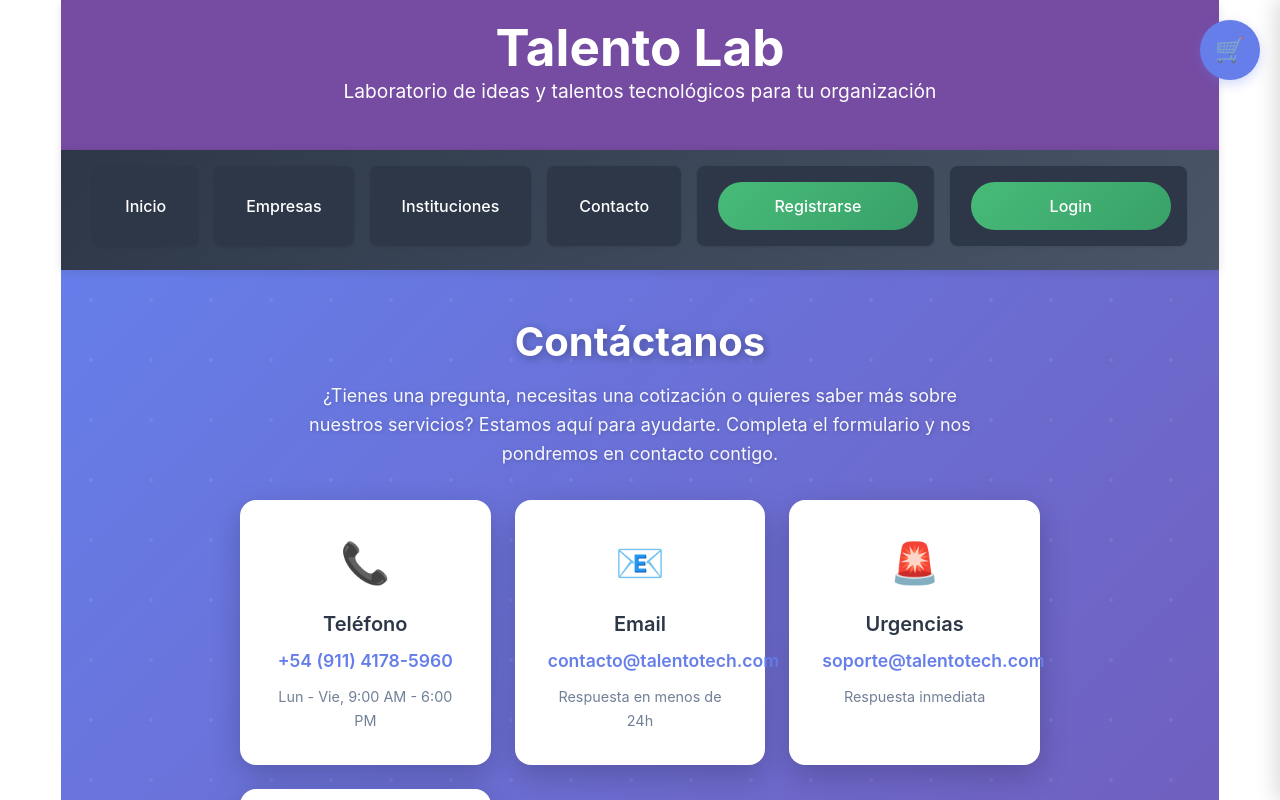
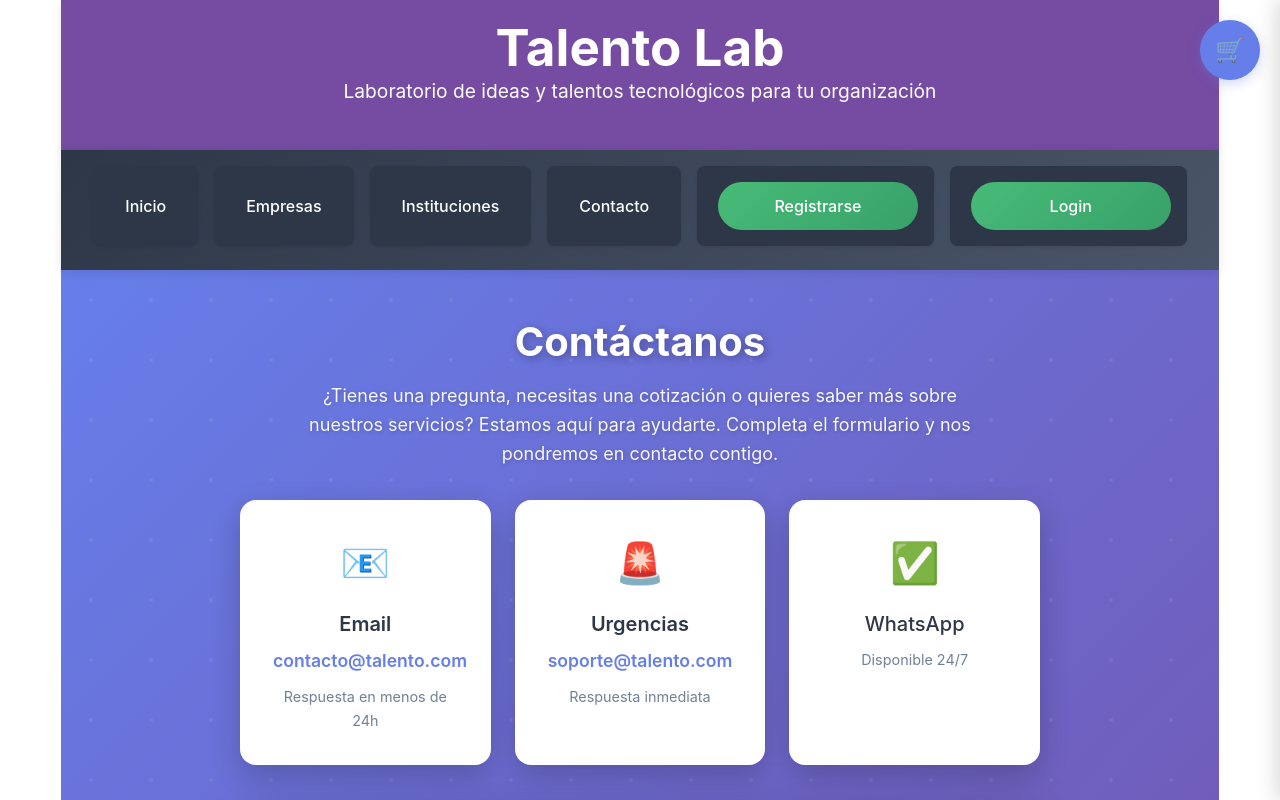
Before and after one commit to MarViott/TalentoLab, a React (Vite) app: page /contacto in a window 1280 px wide. Shown: the top 800 px of the page. Built offline with nearby package versions, Linux system fonts and the light colour scheme.

Commit message:
fix: actualizar correos de contacto en el componente Contacto refactor: cambiar enlace en el botón de conocer más en App

```diff
--- a/src/App.jsx
+++ b/src/App.jsx
@@ -94,7 +94,7 @@ function App() {
                       <MiBoton
                         texto="Conocer más"
                         color="#007bff"
-                        onClick={() => alert("¡Descubre más sobre nosotros!")}
+                        onClick={() => window.open("https://github.com/MarViott/App-de-Accesibilidad", "_blank")}
                       />
                     </section>
                   </>
--- a/src/components/Contacto.jsx
+++ b/src/components/Contacto.jsx
@@ -204,21 +204,15 @@ export default function Contacto() {
       {/* Información de contacto rápido */}
       <div className="contact-info-cards">
         <div className="contact-card">
-          <div className="contact-icon">📞</div>
-          <h3>Teléfono</h3>
-          <p>+54 (911) 4178-5960</p>
-          <span>Lun - Vie, 9:00 AM - 6:00 PM</span>
-        </div>
-        <div className="contact-card">
           <div className="contact-icon">📧</div>
           <h3>Email</h3>
-          <p>contacto@talentotech.com</p>
+          <p>contacto@talento.com</p>
           <span>Respuesta en menos de 24h</span>
         </div>
         <div className="contact-card">
           <div className="contact-icon">🚨</div>
           <h3>Urgencias</h3>
-          <p>soporte@talentotech.com</p>
+          <p>soporte@talento.com</p>
           <span>Respuesta inmediata</span>
         </div>
         <div className="contact-card">
```
